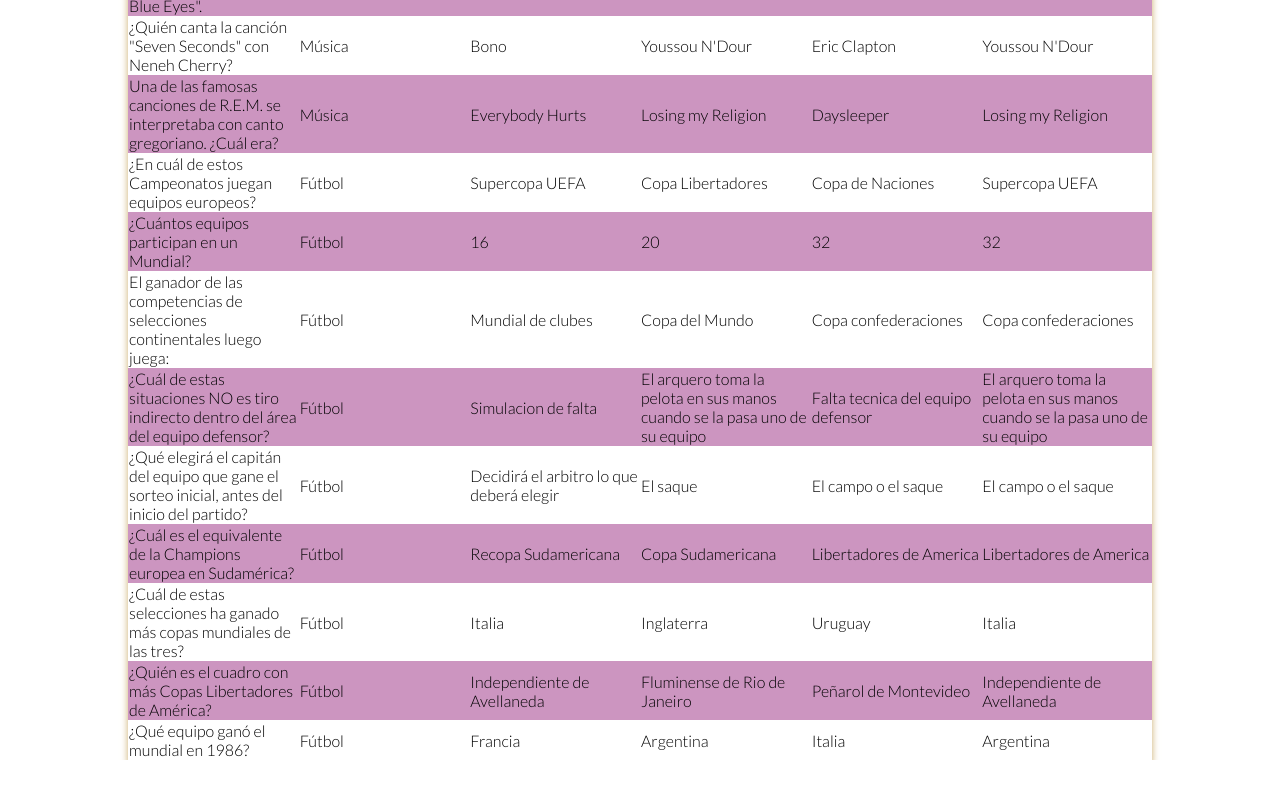
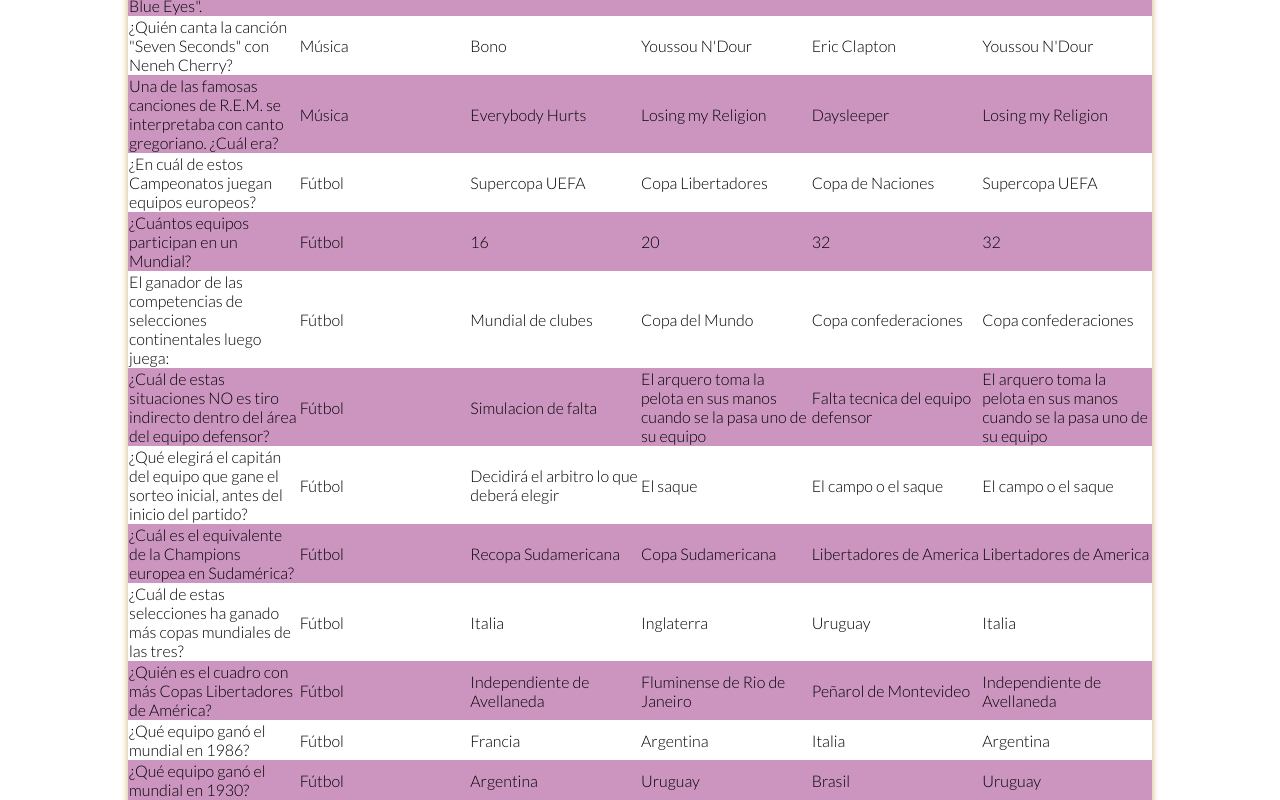
Before and after one commit to manurrubio/RPA, a website: page index.html in a window 1280 px wide. Shown: the part 2255-3055 px from the top of the page. Before the commit the page ends 3015 px from the top, so only its background shows below. Drawn offline with Linux system fonts and the light colour scheme.

Commit message:
add futbol

```diff
--- a/index.html
+++ b/index.html
@@ -339,6 +339,14 @@
             <td>Italia</td>
             <td>Argentina</td>
           </tr>
+          <tr>
+            <td>¿Qué equipo ganó el mundial en 1930?</td>
+            <td>Fútbol</td>
+            <td>Argentina</td>
+            <td>Uruguay</td>
+            <td>Brasil</td>
+            <td>Uruguay</td>
+          </tr>
         </tbody>
       </table>
     </div>
```
